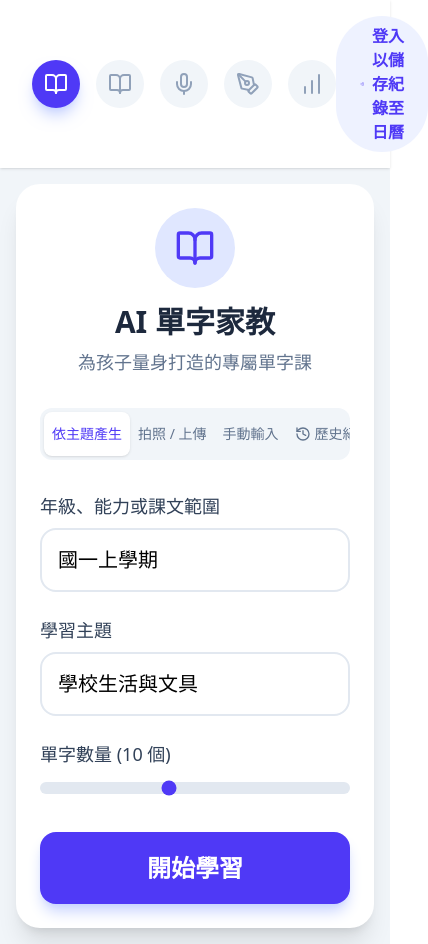
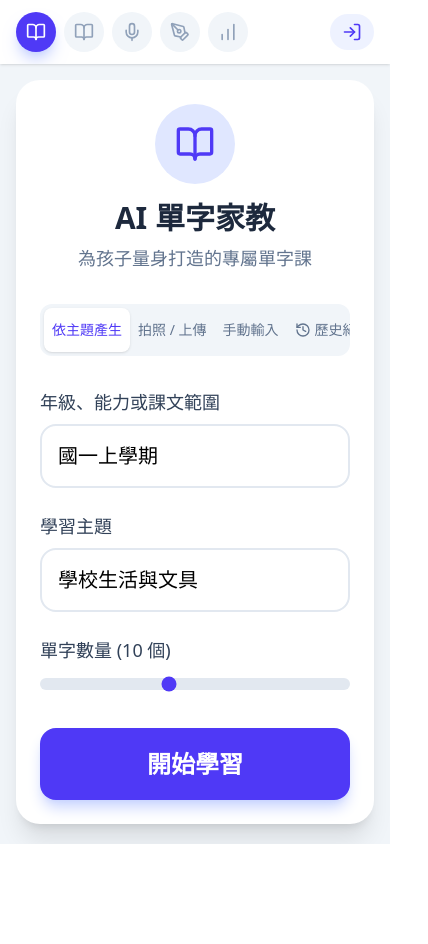
Before and after one commit to joyehsu/joyehsu.github.io, a React (Vite) app: page / in a window 390 px wide. Shown: the whole page, 428 px wide, since content can reach past the window. After the commit the page ends 844 px from the top, so only its background shows below. Built offline with nearby package versions, Linux system fonts and the light colour scheme; no server answers.

Commit message:
feat: Improve header responsiveness and sizing
Adjusts the header's padding, spacing, and element sizes to ensure better layout on smaller screens. Introduces `overflow-x-auto` and `min-w-max` to the header and step container, allowing horizontal scrolling for navigation steps when space is limited.

```diff
--- a/src/App.tsx
+++ b/src/App.tsx
@@ -105,20 +105,20 @@ export default function App() {
   return (
     <div className="min-h-screen bg-slate-100 font-sans flex flex-col">
       {/* Header / Progress Bar */}
-      <header className="bg-white shadow-sm px-8 py-4 flex justify-between items-center">
-        <div className="flex items-center gap-4 md:gap-12">
+      <header className="bg-white shadow-sm px-4 py-3 md:px-8 md:py-4 flex justify-between items-center overflow-x-auto">
+        <div className="flex items-center gap-2 md:gap-12 min-w-max pr-4">
           {steps.map((step, index) => {
             const isActive = mode === step.id;
             const isPast = steps.findIndex(s => s.id === mode) > index;
             const Icon = step.icon;
 
             return (
-              <div key={step.id} className="flex items-center gap-3">
-                <div className={`flex items-center justify-center w-12 h-12 rounded-full transition-colors ${
+              <div key={step.id} className="flex items-center gap-2 md:gap-3">
+                <div className={`flex items-center justify-center w-10 h-10 md:w-12 md:h-12 rounded-full transition-colors shrink-0 ${
                   isActive ? 'bg-indigo-600 text-white shadow-lg shadow-indigo-200' :
                   isPast ? 'bg-indigo-100 text-indigo-600' : 'bg-slate-100 text-slate-400'
                 }`}>
-                  <Icon className="w-6 h-6" />
+                  <Icon className="w-5 h-5 md:w-6 md:h-6" />
                 </div>
                 <span className={`hidden md:block font-bold text-lg ${
                   isActive ? 'text-indigo-900' :
@@ -127,7 +127,7 @@ export default function App() {
                   {step.label}
                 </span>
                 {index < steps.length - 1 && (
-                  <div className={`hidden md:block w-12 h-1 rounded-full ml-4 ${
+                  <div className={`hidden md:block w-12 h-1 rounded-full ml-2 md:ml-4 ${
                     isPast ? 'bg-indigo-200' : 'bg-slate-200'
                   }`} />
                 )}
@@ -136,13 +136,13 @@ export default function App() {
           })}
         </div>
 
-        <div>
+        <div className="shrink-0 ml-2">
           {accessToken ? (
-            <div className="flex items-center gap-4">
+            <div className="flex items-center gap-2 md:gap-4">
               <span className="text-emerald-600 font-bold hidden sm:block">已連結 Google 日曆</span>
               <button
                 onClick={handleLogout}
-                className="flex items-center gap-2 px-4 py-2 text-slate-600 hover:bg-slate-100 rounded-full transition-colors"
+                className="flex items-center gap-2 px-3 py-2 md:px-4 md:py-2 text-slate-600 hover:bg-slate-100 rounded-full transition-colors"
               >
                 <LogOut className="w-5 h-5" />
                 <span className="hidden sm:block">登出</span>
@@ -151,10 +151,10 @@ export default function App() {
           ) : (
             <button
               onClick={() => login()}
-              className="flex items-center gap-2 px-6 py-2 bg-indigo-50 text-indigo-600 font-bold rounded-full hover:bg-indigo-100 transition-colors"
+              className="flex items-center gap-2 px-3 py-2 md:px-6 md:py-2 bg-indigo-50 text-indigo-600 font-bold rounded-full hover:bg-indigo-100 transition-colors"
             >
               <LogIn className="w-5 h-5" />
-              登入以儲存紀錄至日曆
+              <span className="hidden sm:inline">登入以儲存紀錄至日曆</span>
             </button>
           )}
         </div>
```
